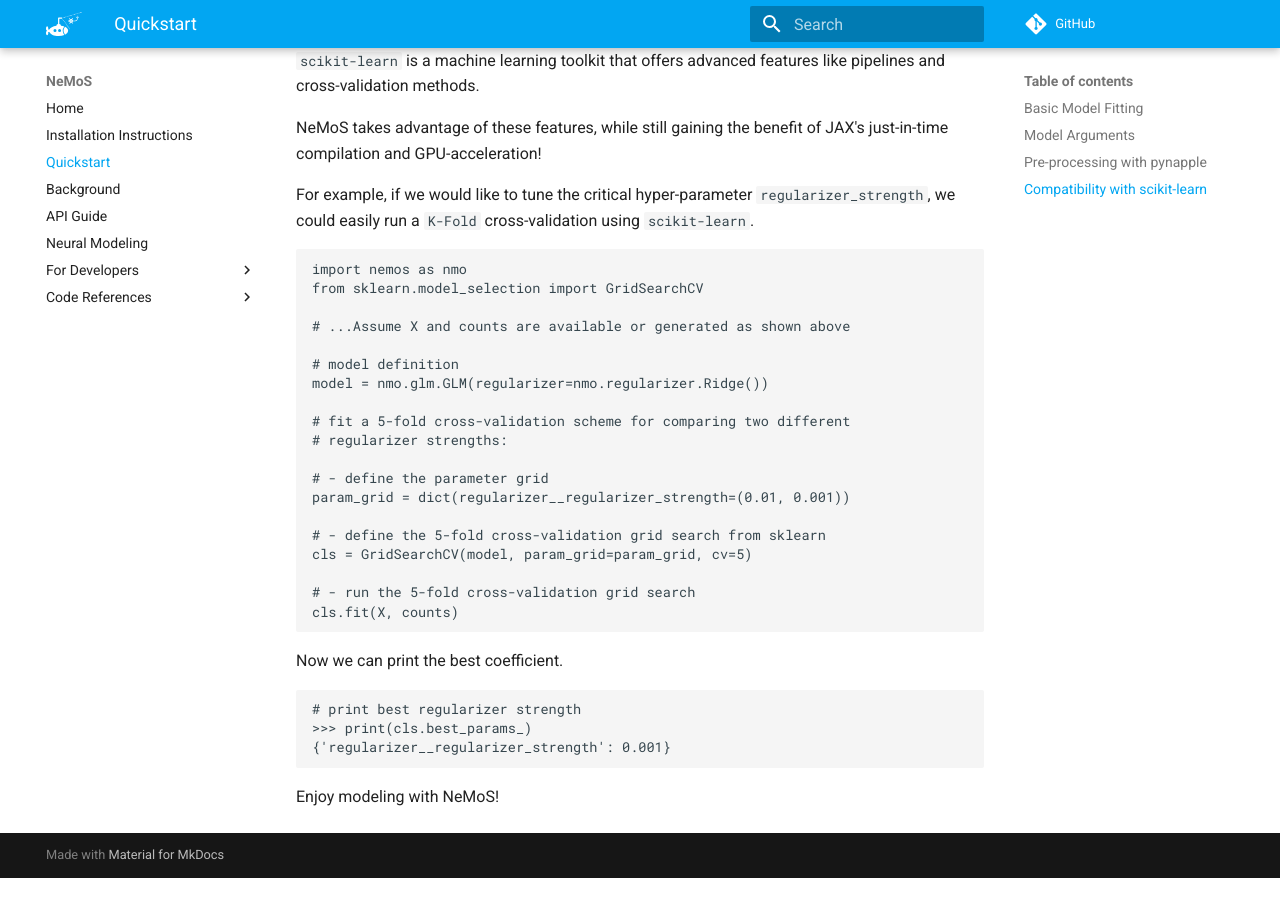
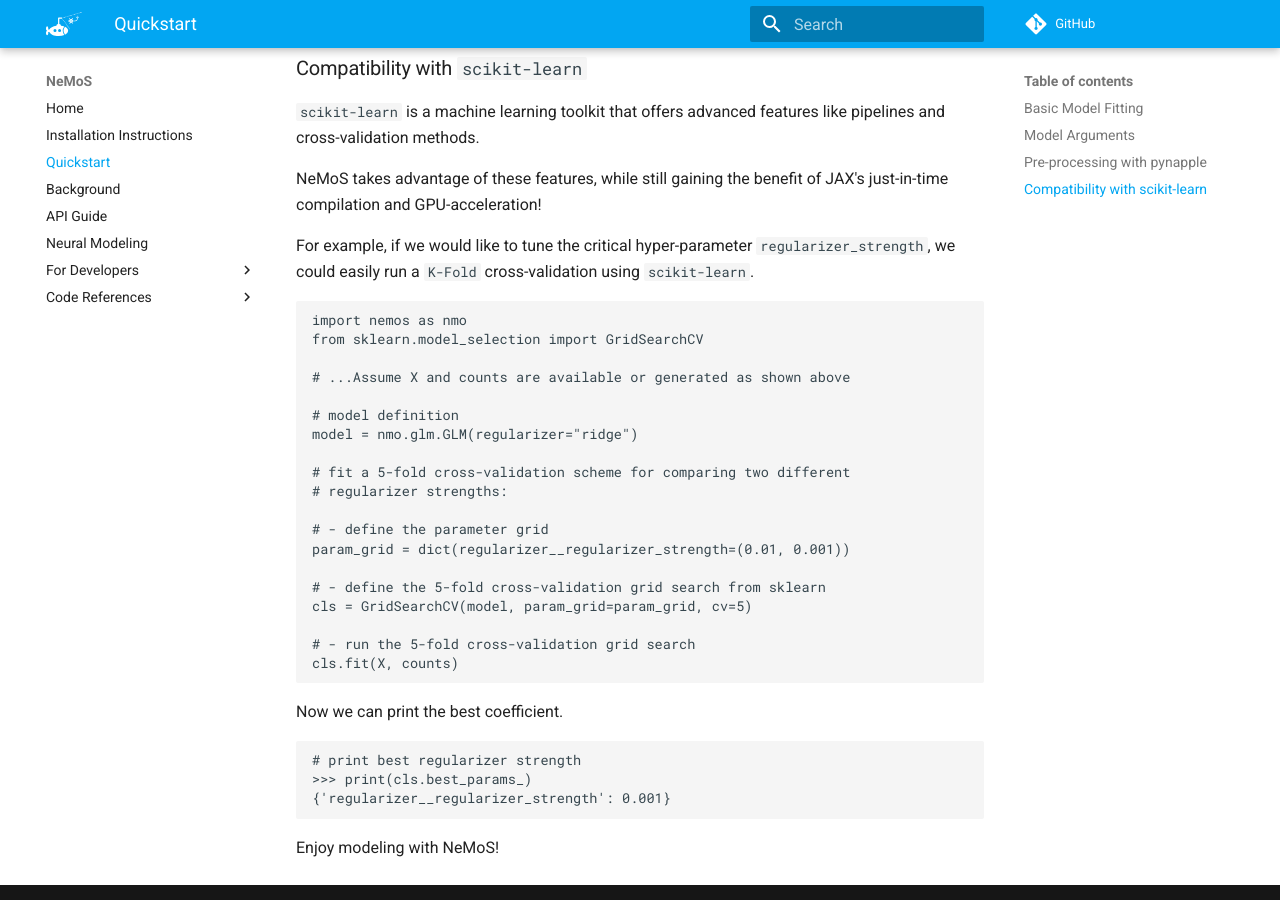
Before and after one commit to flatironinstitute/nemos, an MkDocs documentation site: the page built from docs/quickstart.md, in a window 1280 px wide and 900 px high, scrolled down 3759 px. Built offline with MkDocs 1.6.1 and Material for MkDocs 9.7.7, drawn with Linux system fonts in a browser that asks for light colours; nearby versions of some CDN libraries; library files that are not in the unit come from our copies; comment, search, counter and statistics services are not loaded; before the commit the page ends 4637 px from its top, so only the background shows below that; some of the changed text lies outside the part shown.

Commit message:
added description of regularizer as string param

````diff
--- a/docs/quickstart.md
+++ b/docs/quickstart.md
@@ -63,7 +63,7 @@
 
 # initialize a Gamma GLM with Ridge regularization
 model = nmo.glm.GLM(
-    regularizer=nmo.regularizer.Ridge(),
+    regularizer="ridge",
     observation_model=nmo.observation_models.GammaObservations()
 )
 ```
@@ -166,7 +166,7 @@
 # ...Assume X and counts are available or generated as shown above
 
 # model definition
-model = nmo.glm.GLM(regularizer=nmo.regularizer.Ridge())
+model = nmo.glm.GLM(regularizer="ridge")
 
 # fit a 5-fold cross-validation scheme for comparing two different
 # regularizer strengths:
````
Also changed, not shown: other parts of docs/quickstart.md (+1 -1 lines).
